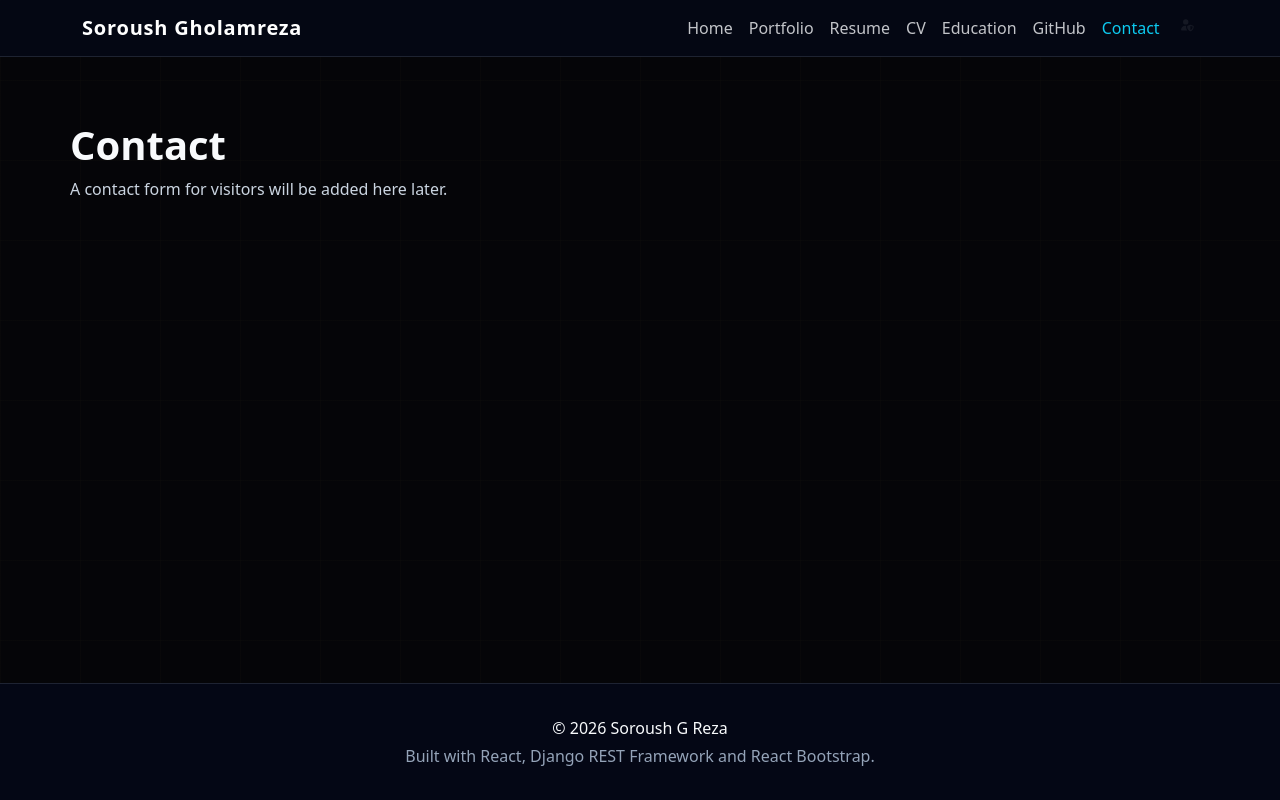
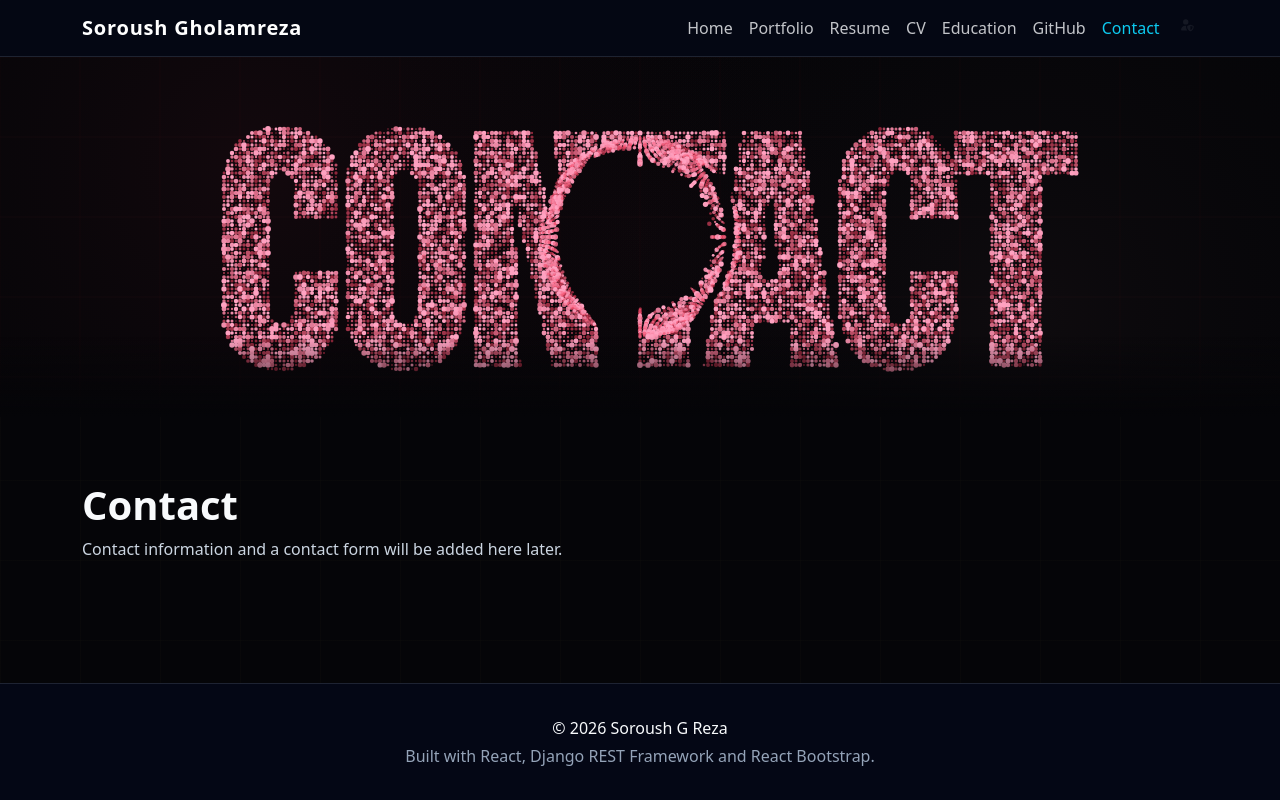
Before and after one commit to SoroushGReza/SoroushWebsite, a React (Vite) app in the folder frontend/: page /contact in a window 1280 px wide. Built offline with nearby package versions, Linux system fonts and the light colour scheme; no server answers.

Commit message:
Add animated hero to Contact page

```diff
--- a/frontend/src/pages/Contact.jsx
+++ b/frontend/src/pages/Contact.jsx
@@ -1,11 +1,24 @@
 import { Container } from "react-bootstrap";
+import AnimatedHero from "../components/home/AnimatedHero";
 
 function Contact() {
   return (
-    <Container className="page-section">
-      <h1>Contact</h1>
-      <p>A contact form for visitors will be added here later.</p>
-    </Container>
+    <>
+      <AnimatedHero
+        canvasText="CONTACT"
+        topLabel="Get In Touch · Collaboration"
+        theme="rose"
+      />
+
+      <section className="page-section">
+        <Container>
+          <h1>Contact</h1>
+          <p>
+            Contact information and a contact form will be added here later.
+          </p>
+        </Container>
+      </section>
+    </>
   );
 }
 
```
